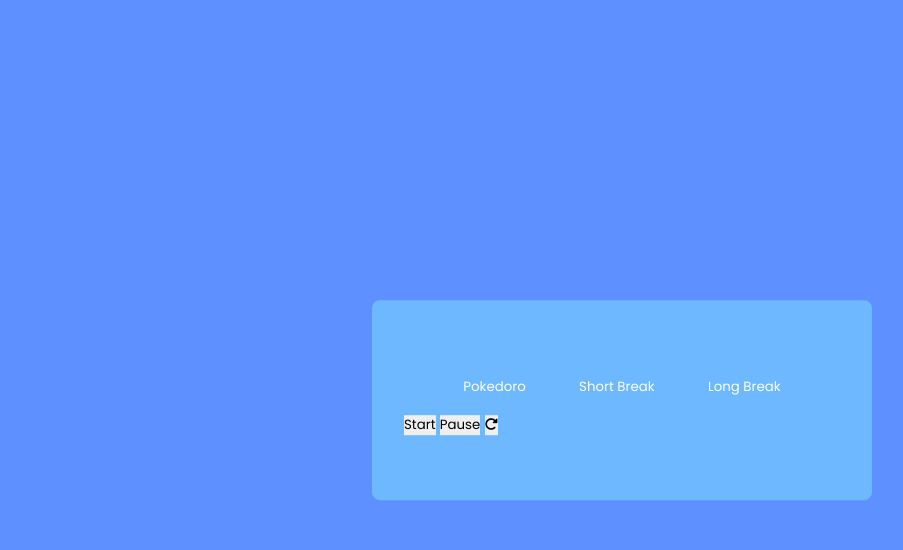
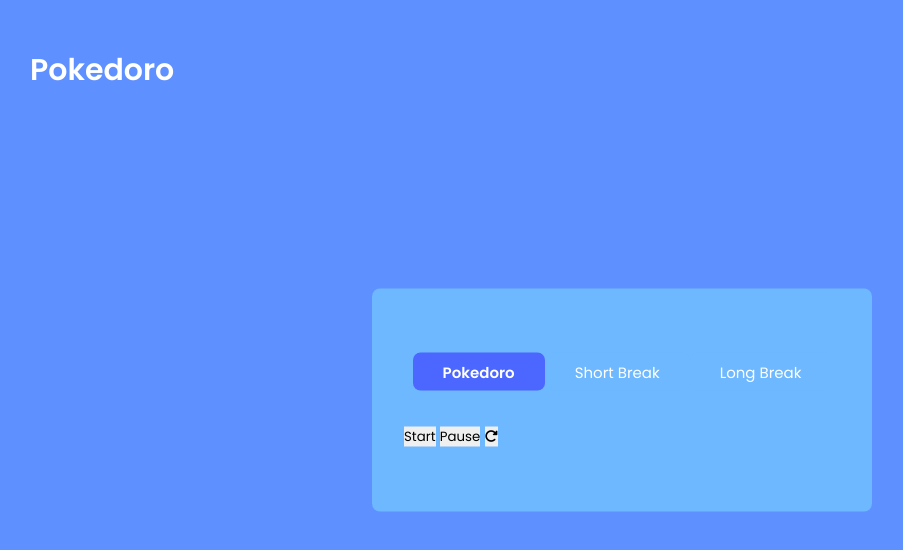
Before and after one commit to Yuldy/Mariodoro, a plain HTML site: page index.html in a window 1280 px wide. Both pictures are taken after a click on the button "Pokedoro". Shown: the whole page, without its empty margins (18-921 px from the left). Drawn offline with Linux system fonts and the light colour scheme.

Commit message:
Got the button highlight thing working when it's clicked, added a header, figuring out the time display for the actual Pomodoro.

```diff
--- a/index.html
+++ b/index.html
@@ -17,6 +17,9 @@
     <link rel="stylesheet" href="style.css" />
   </head>
   <body>
+    <header>
+        <h1>Pokedoro</h1>
+    </header>
     <div class="container">
       <div class="section-container">
         <button id="pokedoro" class="btn btn-timer btn-pokedoro">Pokedoro</button>
--- a/script.js
+++ b/script.js
@@ -6,10 +6,10 @@ buttons.forEach(button => {
     button.addEventListener('click', () => {
         // Remove 'active' class from all buttons
         buttons.forEach(btn => {
-            btn.classList.remove('active');
+            btn.classList.remove('btn-active');
         });
 
         // Add 'active' class to the clicked button
-        button.classList.add('active');
+        button.classList.add('btn-active');
     });
 });
--- a/style.css
+++ b/style.css
@@ -23,6 +23,20 @@ body {
     border-radius: 0.5em;
 }
 
+/* Things related to Pokedoro Title at the top left */
+header {
+    text-align: left;
+    padding: 3em;
+}
+
+
+h1 {
+    font-size: 30px;
+    font-weight: bold;
+    color: white;
+}
+
+
 button {
     border: none;
     outline: none;
@@ -36,13 +50,30 @@ button {
 }
 
 .btn {
-    padding: 1em 2em;
+    padding: 0.5em 2em;
     border-radius: 0.5em;
     background-color: #6db8ff;
     color: white;
+    font-size: 15px;
 }
+
+/*represent active or clicked upon button*/
 
 .btn-active {
     background-color: #4c67ff;
     color: white;
+    font-weight: 1000;
 }
+
+.time-btn-container {
+    display: flex;
+    flex-direction: column;
+    margin-top: 2em;
+}
+
+#time {
+    text-align: center;
+    color: white;
+    font-size: 5em;
+    font-weight: 600;
+}
```
